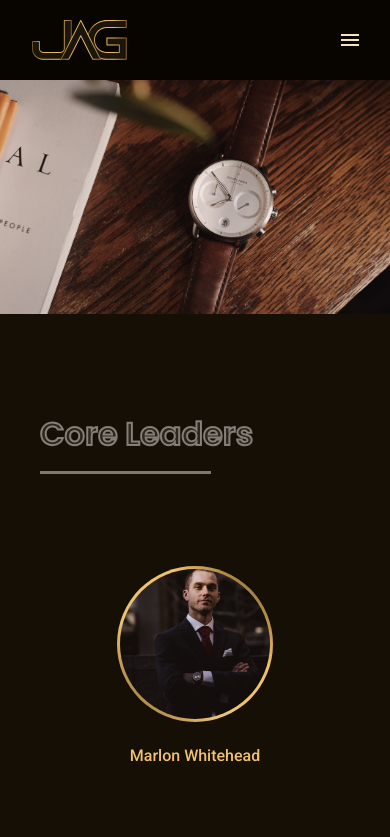
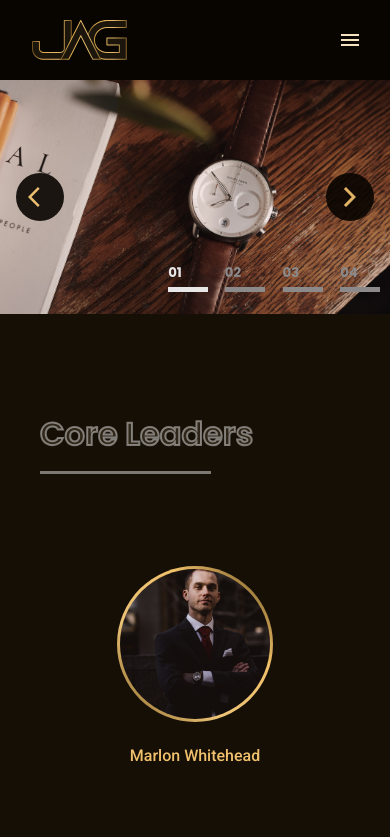
Before and after one commit to Mohanbarman/jag-portal, a React (Create React App) app: page / in a window 390 px wide. Shown: the top 837 px of the page. Built offline with nearby package versions, Linux system fonts and the light colour scheme.

Commit message:
Fixing carousel current slide issue

```diff
--- a/src/components/Carousel.js
+++ b/src/components/Carousel.js
@@ -1,5 +1,5 @@
 import React, {useEffect} from 'react';
-import { useState } from 'react';
+import {useState, useContext} from 'react';
 import 'pure-react-carousel/dist/react-carousel.es.css';
 import {
   CarouselProvider,
@@ -8,13 +8,14 @@ import {
   ButtonBack,
   ButtonNext,
   Dot,
+  CarouselContext
 } from 'pure-react-carousel';
-import { IconButton } from "@material-ui/core";
+import {IconButton} from "@material-ui/core";
 import ArrowForwardIosIcon from '@material-ui/icons/ArrowForwardIos';
 import ArrowBackIosIcon from '@material-ui/icons/ArrowBackIos';
-import { makeStyles } from '@material-ui/core';
+import {makeStyles} from '@material-ui/core';
 import Colors from '../Colors';
-import { carouselContent } from "../Content";
+import {carouselContent} from "../Content";
 
 
 // Button nav button styles
@@ -26,18 +27,7 @@ const useStyles = makeStyles({
 
 
 const Carousel = () => {
-  const classes = useStyles();
-  const [screenWidth, setScreenWidth] = useState(window.innerWidth)
-  const [currentSlide, setCurrentSlide] = useState(0);
-
-  useEffect(() => {
-    window.addEventListener('resize', () => {
-      setScreenWidth(window.innerWidth)
-    })
-  }, [])
-
-
-  return(
+  return (
     <CarouselProvider
       naturalSlideHeight={60}
       naturalSlideWidth={100}
@@ -47,43 +37,58 @@ const Carousel = () => {
       <Slider>
         {/*Carousel Images*/}
         {carouselContent.map((carousel, index) => (
-          <Slide index={index}>
+          <Slide index={index} key={carousel.id}>
             <img className="carousel-image" src={carousel.image} alt=""/>
           </Slide>
         ))}
       </Slider>
 
-      {screenWidth > 600 &&
+      <CarouselNavButtons/>
+      <CarouselIndicators/>
+
+    </CarouselProvider>
+  );
+};
+
+const CarouselNavButtons = () => {
+  const classes = useStyles();
+
+  return (
     <>
-          {/*Nav buttons*/}
       <ButtonBack className="carousel-nav-btn carousel-prev-btn">
-            <IconButton classes={classes} color="primary" onClick={() => {
-              setCurrentSlide(p => {
-                if (p > 0)
-                  return p - 1;
-              });
-            }}>
+        <IconButton classes={classes} color="primary">
           <ArrowBackIosIcon/>
         </IconButton>
       </ButtonBack>
       <ButtonNext className="carousel-nav-btn carousel-next-btn">
-            <IconButton classes={classes} color="primary" onClick={() => {
-              setCurrentSlide(p => {
-                if (p < carouselContent.length)
-                  return p + 1
-              })
-            }}>
+        <IconButton classes={classes} color="primary">
           <ArrowForwardIosIcon/>
         </IconButton>
       </ButtonNext>
+    </>
+  )
+}
 
-          {/*Carousel indicators*/}
+const CarouselIndicators = () => {
+  const carouselContext = useContext(CarouselContext);
+  const [currentSlide, setCurrentSlide] = useState(0);
+
+  useEffect(() => {
+    function onChange() {
+      setCurrentSlide(carouselContext.state.currentSlide);
+    }
+
+    carouselContext.subscribe(onChange);
+    return () => carouselContext.unsubscribe(onChange);
+  }, [carouselContext]);
+
+  return (
     <div className="carousel-indicator-container">
       {carouselContent.map((carousel, index) => (
         <Dot
           className="carousel-indicator"
           slide={index}
-                onClick={() => setCurrentSlide(index)}
+          key={carousel.id}
           children={
             <span
               className={"carousel-indicator-count" + (currentSlide === index ? ' carousel-indicator-count-active' : '')}>
@@ -92,10 +97,7 @@ const Carousel = () => {
           }/>
       ))}
     </div>
-        </>
+  )
 }
-    </CarouselProvider>
-  );
-};
 
 export default Carousel;
```
Lines whose indentation alone changed are shown as unchanged.
